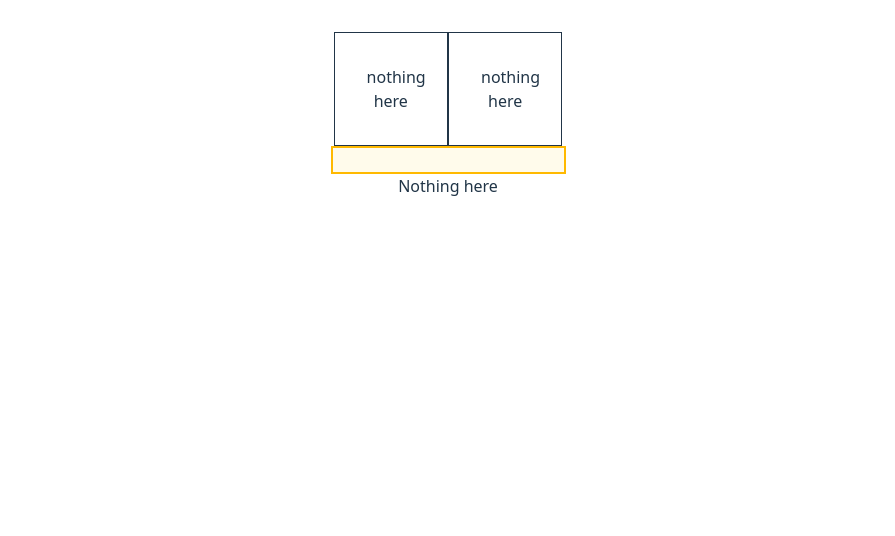
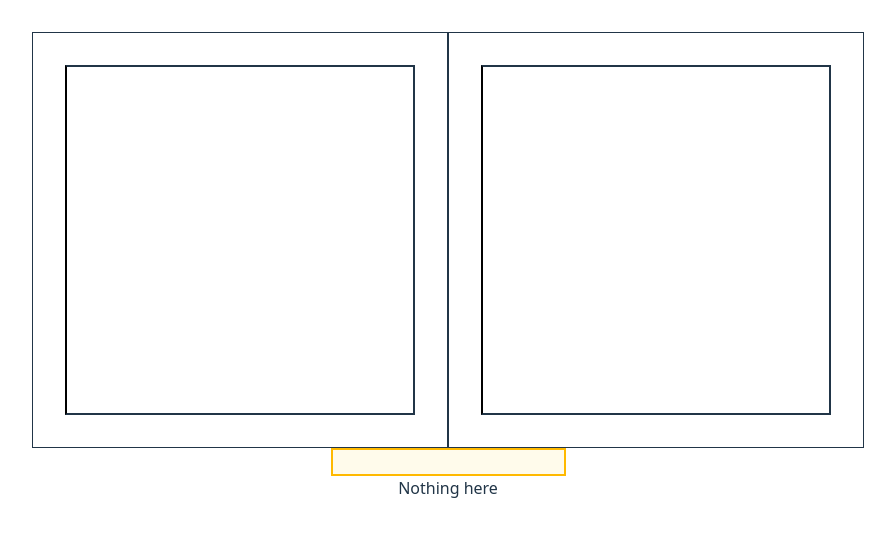
Before and after one commit to adrian-perez121/sephora_comparer, a React (Vite) app: page / in a window 1280 px wide. Shown: the top 536 px of the page, without its empty margins (192-1087 px from the left). Built offline with nearby package versions, Linux system fonts and the light colour scheme.

Commit message:
Refactoring and allow cards to handle null data

```diff
--- a/src/App.jsx
+++ b/src/App.jsx
@@ -1,6 +1,4 @@
 import { useState } from 'react'
-import reactLogo from './assets/react.svg'
-import viteLogo from '/vite.svg'
 import './App.css'
 import ItemCards from "./ItemCards.jsx";
 import Comparer from "./Comparer.jsx";
--- a/src/Card.jsx
+++ b/src/Card.jsx
@@ -1,4 +1,10 @@
 function Card({product_data, ...props}) {
+    // If there's no data just return the empty div
+    if (!product_data) {
+        return (<div className="h-full flex flex-col border-2 items-start border-l-black relative"></div>)
+    }
+
+
     // The div returned should be a card with the makeup data
     let onClickWrapper;
     if (props["onClick"]) {
@@ -7,12 +13,12 @@ function Card({product_data, ...props}) {
         }
     }
 
-    const ratingsColor = props["ratingsColor"] ? props["ratingsColor"] : "black";
-    const reviewsColor = props["reviewsColor"] ? props["reviewsColor"] : "black";
-    const priceColor = props["priceColor"] ? props["priceColor"] : "black";
+    const ratingsColor = props["ratingsColor"] || "black";
+    const reviewsColor = props["reviewsColor"] || "black";
+    const priceColor = props["priceColor"] || "black";
 
     return (
-        <div className="flex flex-col border-2 items-start border-l-black relative" onClick={onClickWrapper ? onClickWrapper : null}>
+        <div className="h-full flex flex-col border-2 items-start border-l-black relative" onClick={onClickWrapper ? onClickWrapper : null}>
             <img className="w-1/2 self-center" src={product_data["heroImage"]} alt={product_data["currentSku"]["imageAltText"]}/>
             <span className="font-bold " >{product_data["brandName"]}</span>
             <span className="text-lg text-left" >{product_data["displayName"]}</span>
@@ -21,7 +27,6 @@ function Card({product_data, ...props}) {
             <span>Natural? {product_data["currentSku"]["isNatural"] ? "Yes" : "No"}</span>
             <span>Organic? {product_data["currentSku"]["isOrganic"] ? "Yes" : "No"}</span>
             <span style={{color : priceColor}} className="text-xl font-bold absolute right-0 bottom-0">{product_data["currentSku"]["listPrice"]}</span>
-
         </div>
     )
 }
--- a/src/Comparer.jsx
+++ b/src/Comparer.jsx
@@ -1,5 +1,4 @@
 import Card from "./Card.jsx";
-import card from "./Card.jsx";
 
 function Comparer ({card1_data, card2_data, ...props}) {
     let card1Rating;
@@ -28,9 +27,9 @@ function Comparer ({card1_data, card2_data, ...props}) {
 
 
     return (
-        <div className="grid grid-cols-2 [width:70%]">
-            <div className="card border">{ card1_data ? <Card product_data={card1_data} ratingsColor={card1Rating} reviewsColor={card1Reviews}/> : "nothing here" }</div>
-            <div className="card border">{ card2_data ? <Card product_data={card2_data} ratingsColor={card2Rating} reviewsColor={card2Reviews} />  : "nothing here" }</div>
+        <div className="grid grid-cols-2 lg:h-104 lg:w-208">
+            <div className="card border">{<Card product_data={card1_data} ratingsColor={card1Rating} reviewsColor={card1Reviews}/>} </div>
+            <div className="card border">{<Card product_data={card2_data} ratingsColor={card2Rating} reviewsColor={card2Reviews} /> }</div>
         </div>
     )
 }
--- a/src/ItemCards.jsx
+++ b/src/ItemCards.jsx
@@ -1,7 +1,7 @@
 import Card from "./Card.jsx";
 
 
-function ItemCards({products_data, onClick, ...props}) {
+function ItemCards({products_data, onClick, ..._props}) {
     if (!products_data) {
         return <> <div>Nothing here</div> </>
     }
```
